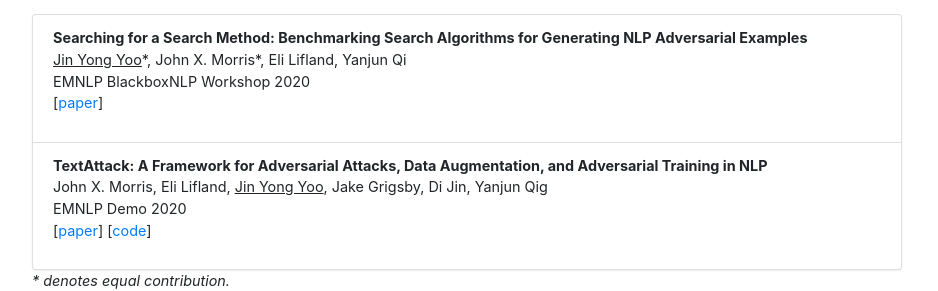
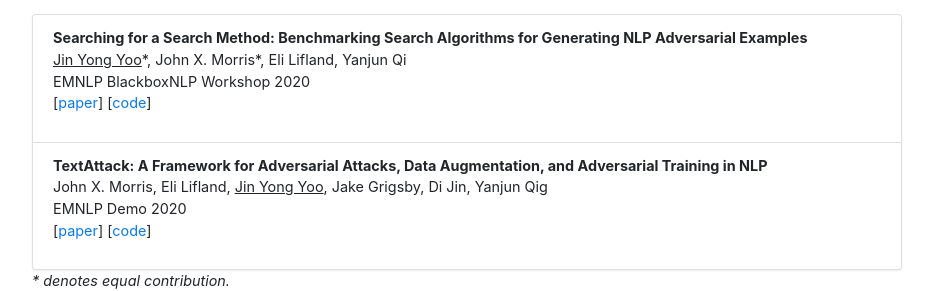
Before and after one commit to jinyongyoo/jinyongyoo.github.io, a Jekyll site: the page built from index.markdown, in a window 1280 px wide. Shown: the part 319-610 px from the top of the page, without its empty margins (173-1111 px from the left). Built offline with Jekyll 4.4.1, drawn with Linux system fonts in a browser that asks for light colours.

Commit message:
update paper info

```diff
--- a/index.markdown
+++ b/index.markdown
@@ -15,6 +15,7 @@
             <u>Jin Yong Yoo</u>*, John X. Morris*, Eli Lifland, Yanjun Qi<br>
             EMNLP BlackboxNLP Workshop 2020<br>
             [<a href="https://arxiv.org/abs/2009.06368">paper</a>]
+            [<a href="https://github.com/QData/TextAttack-Search-Benchmark">code</a>]
         </p>
     </li>
     <li class="list-group-item">
```
